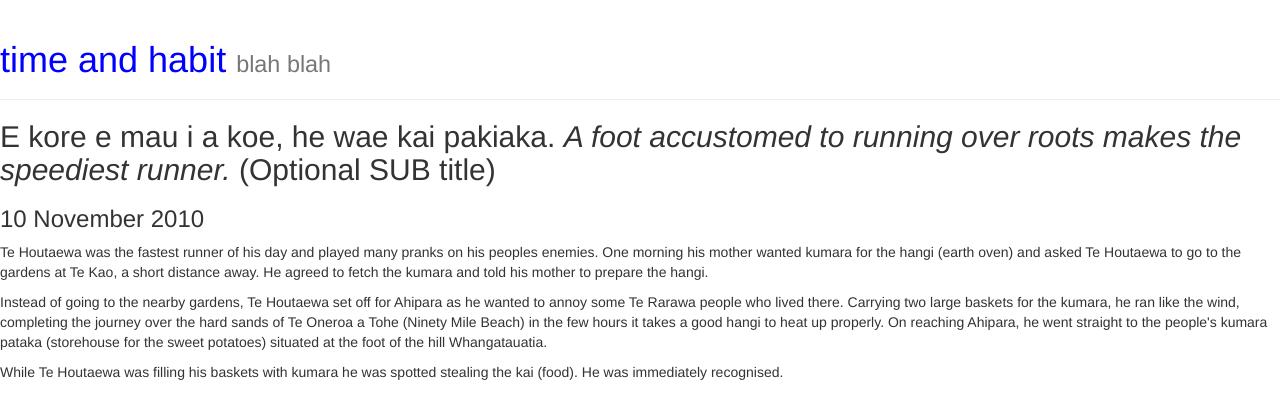
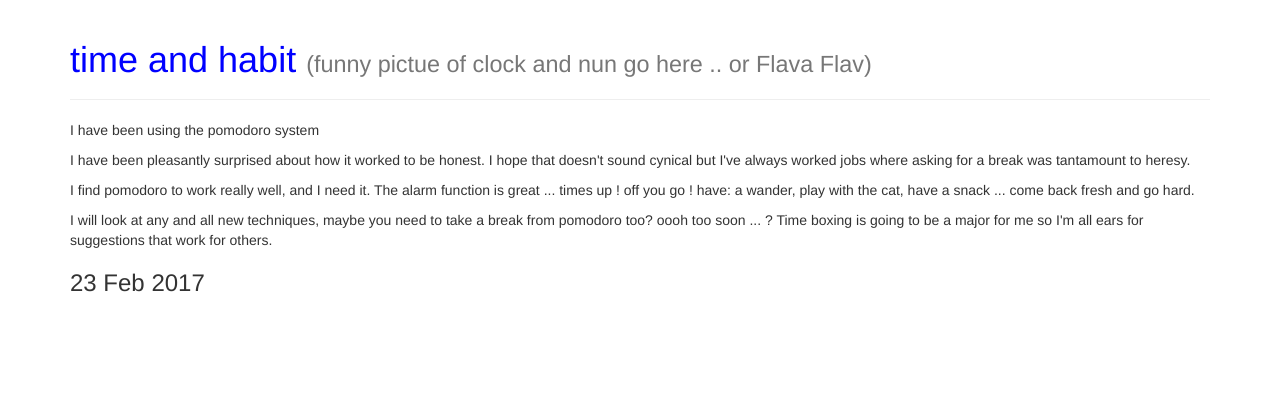
Before and after one commit to gabriel-canaan/gabriel-canaan.github.io, a plain HTML site: page blog/c1-time-and-habits-blog.html in a window 1280 px wide. Drawn offline with Linux system fonts and the light colour scheme.

Commit message:
timeblog first commit

```diff
--- a/blog/c1-time-and-habits-blog.html
+++ b/blog/c1-time-and-habits-blog.html
@@ -15,21 +15,24 @@
       <script src="https://oss.maxcdn.com/libs/respond.js/
 ➥1.4.2/respond.min.js"></script>
     <![endif]-->
+</head>
 
-  <body>
-    <div class="page-header">
-        <h1>time and habit <small>blah blah
+    <body>
+        <div class="container">
+
+        <div class="page-header">
+            <h1>time and habit <small>(funny pictue of clock and nun go here .. or Flava Flav)
 </small></h1>
-    </div>
-    <h2>E kore e mau i a koe, he wae kai pakiaka. <em>A foot accustomed to running over roots makes the speediest runner.</em> (Optional SUB title) </h2>
-    <h3>10 November 2010</h3>
+        </div>
+       <p>I have been using the pomodoro system</p>
+  <p>I have been pleasantly surprised about how it worked to be honest.
+    I hope that doesn't sound cynical but I've always worked jobs where asking for a break was tantamount to heresy.</p>
+   <p>I find pomodoro to work really well, and I need it. The alarm function is great ... times up ! off you go ! have: a wander, play with the cat, have a snack ... come back fresh and go hard.</p>
+  <p>I will look at any and all new techniques, maybe you need to take a break from pomodoro too?   oooh too soon  ... ? Time boxing is going to be a major for me so I'm all ears for suggestions that work for others. </p>
+        <h3>23 Feb 2017</h3>
 
-    <p>
-      Te Houtaewa was the fastest runner of his day and played many pranks on his peoples enemies. One morning his mother wanted kumara for the hangi (earth oven) and asked Te Houtaewa to go to the gardens at Te Kao, a short distance away. He agreed to fetch the kumara and told his mother to prepare the hangi.
-    </p>
-    <p>
-      Instead of going to the nearby gardens, Te Houtaewa set off for Ahipara as he wanted to annoy some Te Rarawa people who lived there. Carrying two large baskets for the kumara, he ran like the wind, completing the journey over the hard sands of Te Oneroa a Tohe (Ninety Mile Beach) in the few hours it takes a good hangi to heat up properly. On reaching Ahipara, he went straight to the people's kumara pataka (storehouse for the sweet potatoes) situated at the foot of the hill Whangatauatia.
-    </p>
-    <p>
-      While Te Houtaewa was filling his baskets with kumara he was spotted stealing the kai (food). He was immediately recognised.
-    </p>
+        </div>
+        </div>
+    </body>
+
+</html>
```
